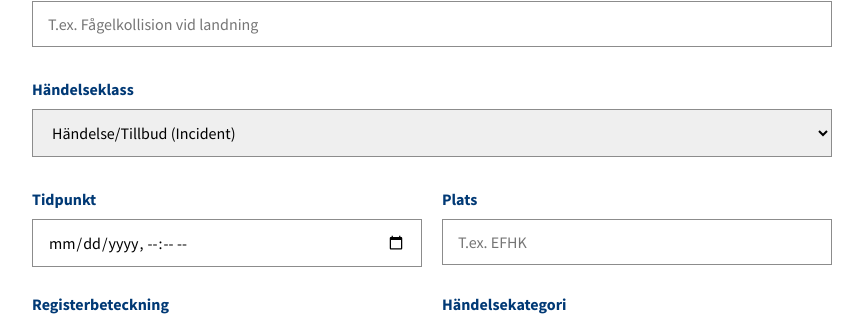
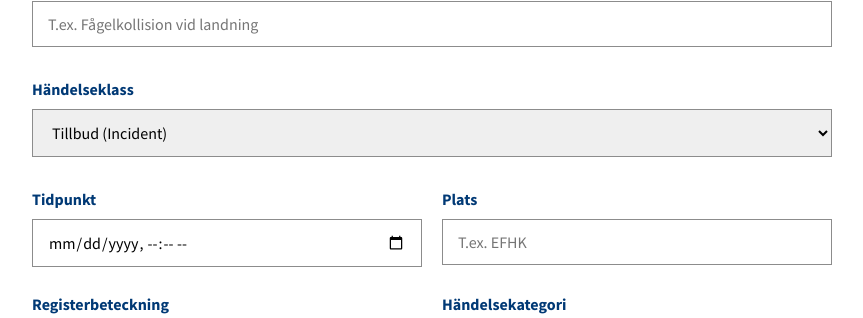
Before and after one commit to zoned78/traficom-poc-demo, a Flask app: page /sv in a window 1280 px wide. Shown: the part 415-733 px from the top of the page, without its empty margins (208-1071 px from the left). Run offline with Flask 3, Linux system fonts and the light colour scheme; some libraries are stand-ins or nearby versions.

Commit message:
Korjattu vakavuusluokat

```diff
--- a/templates/index.html
+++ b/templates/index.html
@@ -66,8 +66,6 @@
                 <option value="300" selected>Poikkeama (Incident)</option>
                 <option value="200">Vakava vaaratilanne (Serious incident)</option>
                 <option value="100">Onnettomuus (Accident)</option>
-                <option value="301">Merkittävä vaaratilanne (Major incident)</option>
-                <option value="302">Huomattava vaaratilanne (Significant incident)</option>
                 <option value="501">Havainto (Observation)</option>
                 <option value="500">Ei määritetty (Not determined)</option>
             </select>
--- a/templates/index_sv.html
+++ b/templates/index_sv.html
@@ -62,12 +62,10 @@
 
         <div class="form-section">
             <label for="severity">Händelseklass</label>
-            <select id="severity" name="severity">
-                <option value="300" selected>Händelse/Tillbud (Incident)</option>
+           <select id="severity" name="severity">
+                <option value="300" selected>Tillbud (Incident)</option>
                 <option value="200">Allvarligt tillbud (Serious incident)</option>
                 <option value="100">Olycka (Accident)</option>
-                <option value="301">Större tillbud (Major incident)</option>
-                <option value="302">Betydande tillbud (Significant incident)</option>
                 <option value="501">Observation (Observation)</option>
                 <option value="500">Ej fastställd (Not determined)</option>
             </select>
```
